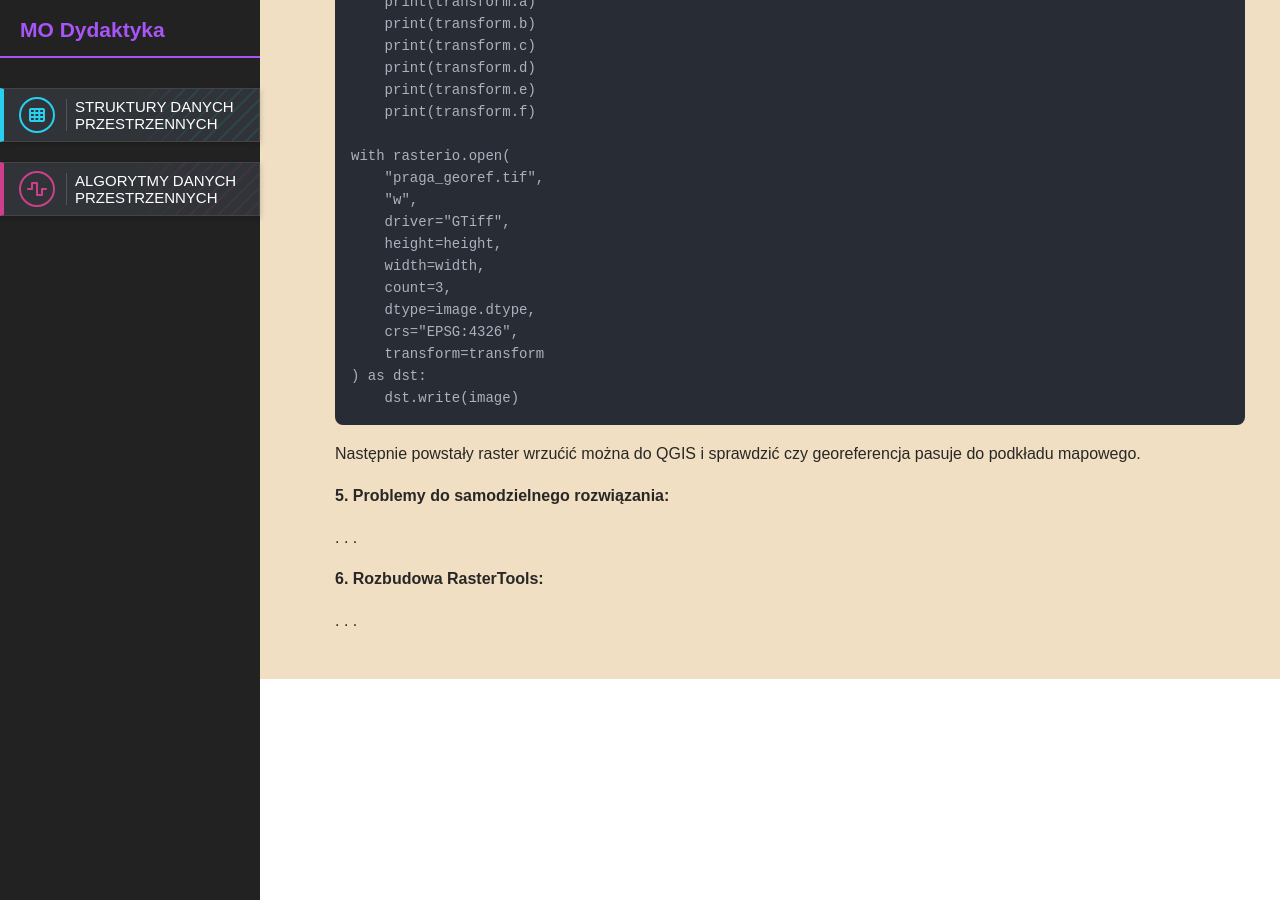
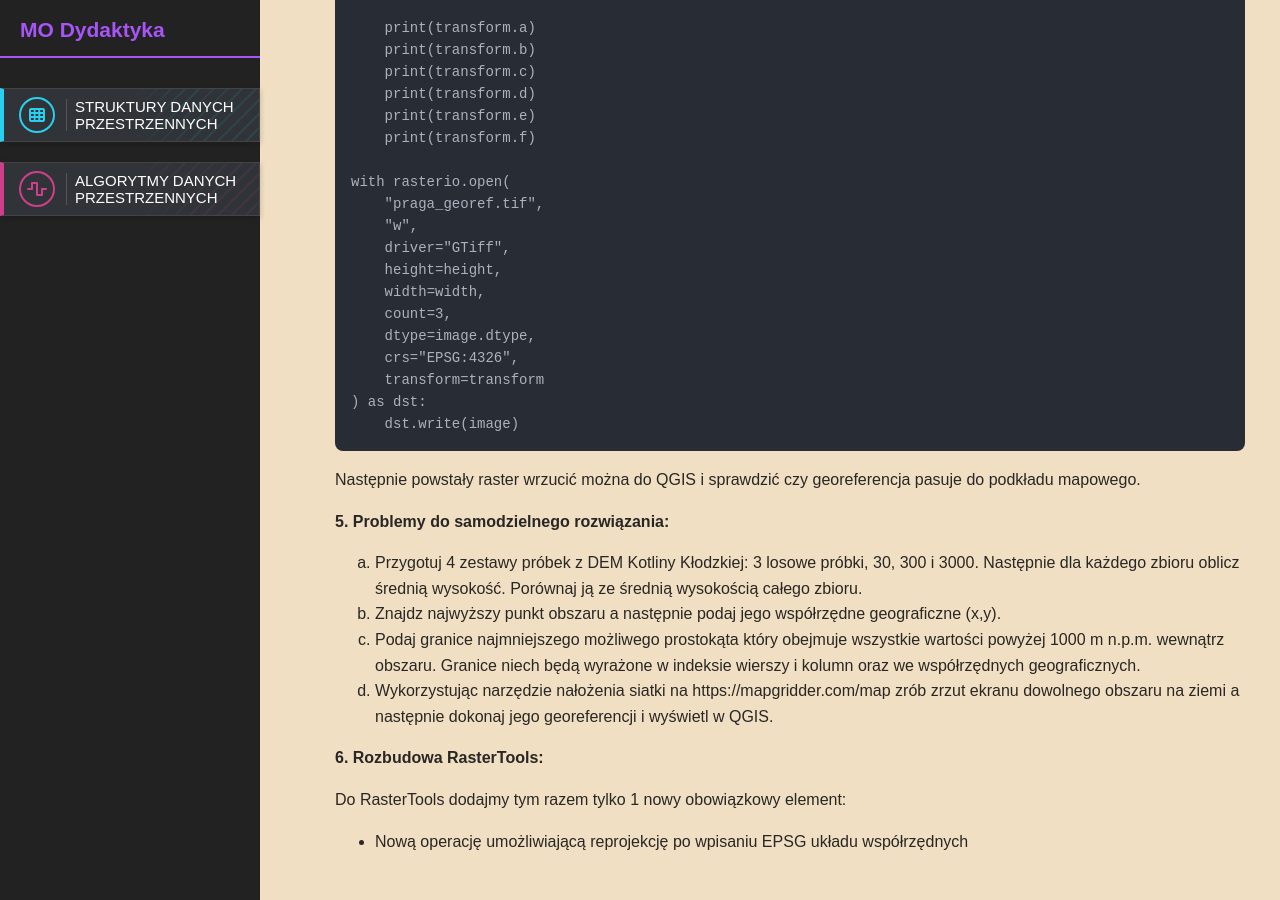
Before and after one commit to MateuszOsko/mo-dydaktyka, a Jekyll site: the page built from _courses/structures/3raster-2.md, in a window 1280 px wide and 900 px high, scrolled down 5697 px. Built offline with Jekyll 4.4.1, drawn with Linux system fonts in a browser that asks for light colours; nearby versions of some CDN libraries; some of the changed text lies outside the part shown.

Commit message:
raster - przetwarzanie cz.5

````diff
--- a/_courses/structures/3raster-2.md
+++ b/_courses/structures/3raster-2.md
@@ -15,8 +15,10 @@ order: 10
         <a href="{{ '/dane/raster/DEM_kotlina_klodzka.tif' | relative_url }}" download>
             DEM obszaru Kotliny Kłodzkiej
         </a>
+    </li>
+    <li>
         <a href="{{ '/dane/raster/praga.png' | relative_url }}" download>
-            Zrzut ekranu kawałka mapy zawierającej centrum Pragi
+            Zrzut ekranu fragmentu mapy obejmującego centrum Pragi
         </a>
     </li>
 </ul>
@@ -300,14 +302,20 @@ with rasterio.open(
     dst.write(image)
 ```
 
-Następnie powstały raster wrzućić można do QGIS i sprawdzić czy georeferencja pasuje do podkładu mapowego.
+Następnie powstały raster wrzucić można do QGIS i sprawdzić czy georeferencja pasuje do podkładu mapowego.
 
 
 **5. Problemy do samodzielnego rozwiązania:**
 
-. . .
+<ol type="a">
+  <li>Przygotuj 4 zestawy próbek z DEM Kotliny Kłodzkiej: 3 losowe próbki, 30, 300 i 3000. Następnie dla każdego zbioru oblicz średnią wysokość. Porównaj ją ze średnią wysokością całego zbioru. </li>
+  <li>Znajdz najwyższy punkt obszaru a następnie podaj jego współrzędne geograficzne (x,y).</li>
+  <li>Podaj granice najmniejszego możliwego prostokąta który obejmuje wszystkie wartości powyżej 1000 m n.p.m. wewnątrz obszaru. Granice niech będą wyrażone w indeksie wierszy i kolumn oraz we współrzędnych geograficznych.</li>
+  <li>Wykorzystując narzędzie nałożenia siatki na https://mapgridder.com/map zrób zrzut ekranu dowolnego obszaru na ziemi a następnie dokonaj jego georeferencji i wyświetl w QGIS.</li>
+</ol>
 
 
 **6. Rozbudowa RasterTools:**
 
-. . .
+Do RasterTools dodajmy tym razem tylko 1 nowy obowiązkowy element:
+* Nową operację umożliwiającą reprojekcję po wpisaniu EPSG układu współrzędnych
````
